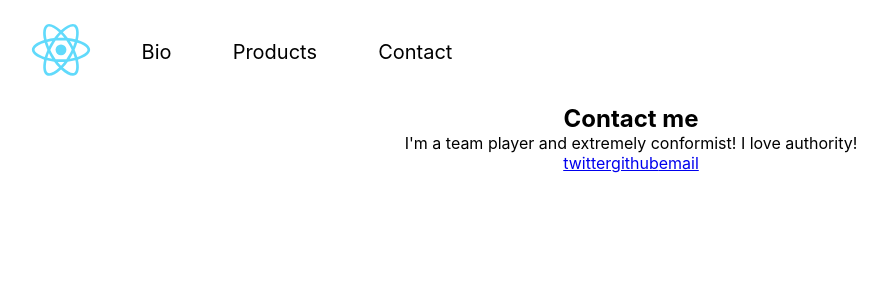
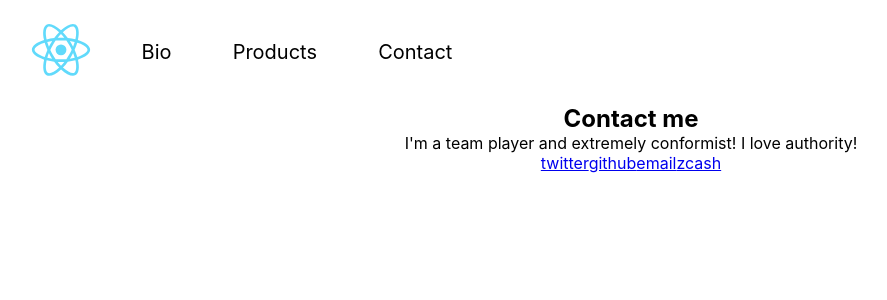
Before and after one commit to michaelharms6010/harms-portfolio, a React (Create React App) app: page /contact in a window 1280 px wide. Shown: the top 300 px of the page, without its empty margins (9-896 px from the left). Built offline with nearby package versions, Linux system fonts and the light colour scheme.

Commit message:
adds zcash

```diff
--- a/src/components/Contact.js
+++ b/src/components/Contact.js
@@ -4,7 +4,8 @@ import './Contact.scss';
 const contact = {
     twitter: "https://twitter.com/michaelharms70",
     github: "https://github.com/michaelharms6010",
-    email: "michael.harms6010@gmail.com"
+    email: "mailto:michael.harms6010@gmail.com",
+    zcash: "zs1zxeehvq02nf0javeygdxnj6a78quvvlu7gsgg0e39n4uvp9hpdnyy3l4e494vt5kp4wjgrm7mtr"
 }
 
 export default function Contact() {
```
